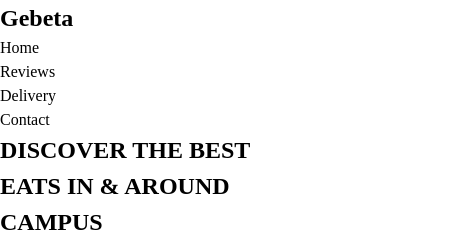
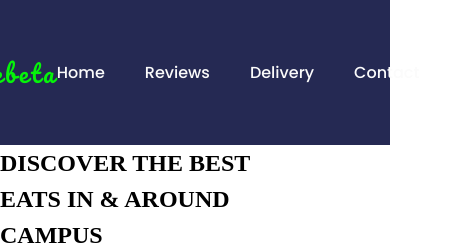
Before and after one commit to Kirubel567/Gebeta-Review, a plain HTML site: page index.html in a window 390 px wide. Shown: the top 244 px of the page, 451 px wide, since content can reach past the window. Drawn offline with Linux system fonts and the light colour scheme.

Commit message:
feat: Complete navigation styling with exact Figma specifications
- Add Google Fonts CDN for Pacifico, Poppins, and Roboto
- Implement exact color scheme: #252953 (primary), #06F30A (accent), #FBFBFB (secondary)
- Style navigation with 145px header height and 1393x74px navbar container
- Apply Pacifico font for 'Gebeta' logo with green accent color
- Style menu items with Poppins font in white with green hover effects
- Ensure proper spacing and responsive layout
- Maintain consistent design system with CSS variables

```diff
--- a/assets/css/layout/header.css
+++ b/assets/css/layout/header.css
@@ -0,0 +1,47 @@
+header {
+    width: 100%;
+    height: 145px;
+    background-color: var(--primary-color);
+    display: flex;
+    justify-content: center;
+    align-items: center;
+}
+
+.navbar {
+    width: 1393px;
+    height: 74px;
+    display: flex;
+    justify-content: space-between;
+    align-items: center;
+    padding: 0 var(--spacing-xl);
+}
+
+.nav-brand h2 {
+    color: var(--accent-color);
+    font-family: var(--font-logo);
+    font-weight: 400;
+    font-size: 24px;
+    letter-spacing: 0.11em;
+    white-space: nowrap;
+}
+
+.nav-menu {
+    display: flex;
+    gap: 40px;
+    list-style: none;
+    margin: 0;
+    padding: 0;
+}
+
+.nav-link {
+    color: var(--secondary-color);
+    text-decoration: none;
+    font-family: var(--font-heading);
+    font-weight: 500;
+    white-space: nowrap;
+    transition: color 0.3s ease;
+}
+
+.nav-link:hover {
+    color: var(--accent-color);
+}
--- a/index.html
+++ b/index.html
@@ -12,6 +12,9 @@
    <link rel="stylesheet" href="assets/css/components/button.css">
    <link rel="stylesheet" href="assets/css/components/card.css">
    <link rel="stylesheet" href="assets/css/pages/home.css">
+   <link rel="preconnect" href="https://fonts.googleapis.com">
+<link rel="preconnect" href="https://fonts.gstatic.com" crossorigin>
+<link href="https://fonts.googleapis.com/css2?family=Pacifico&family=Poppins:wght@400;500;800&family=Roboto:wght@400;500&display=swap" rel="stylesheet">
 
 </head>
 <body>
```
